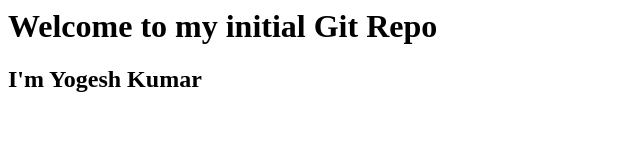
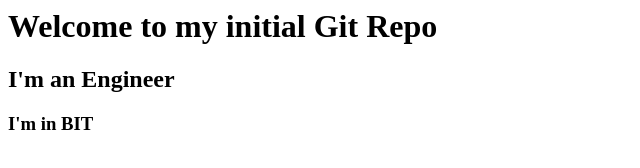
Before and after one commit to Ramesh-0001/webster, a plain HTML site: page index.html in a window 1280 px wide. Shown: the whole page, without its empty margins (0-640 px from the left). Drawn offline with Linux system fonts and the light colour scheme.

Commit message:
Update index.html

```diff
--- a/index.html
+++ b/index.html
@@ -1,4 +1,5 @@
 <html>
     <h1>Welcome to my initial Git Repo</h1>
-    <h2>I'm Yogesh Kumar</h2>
+    <h2>I'm an Engineer</h2>
+    <h3>I'm in BIT</h3>
 </html>
```
